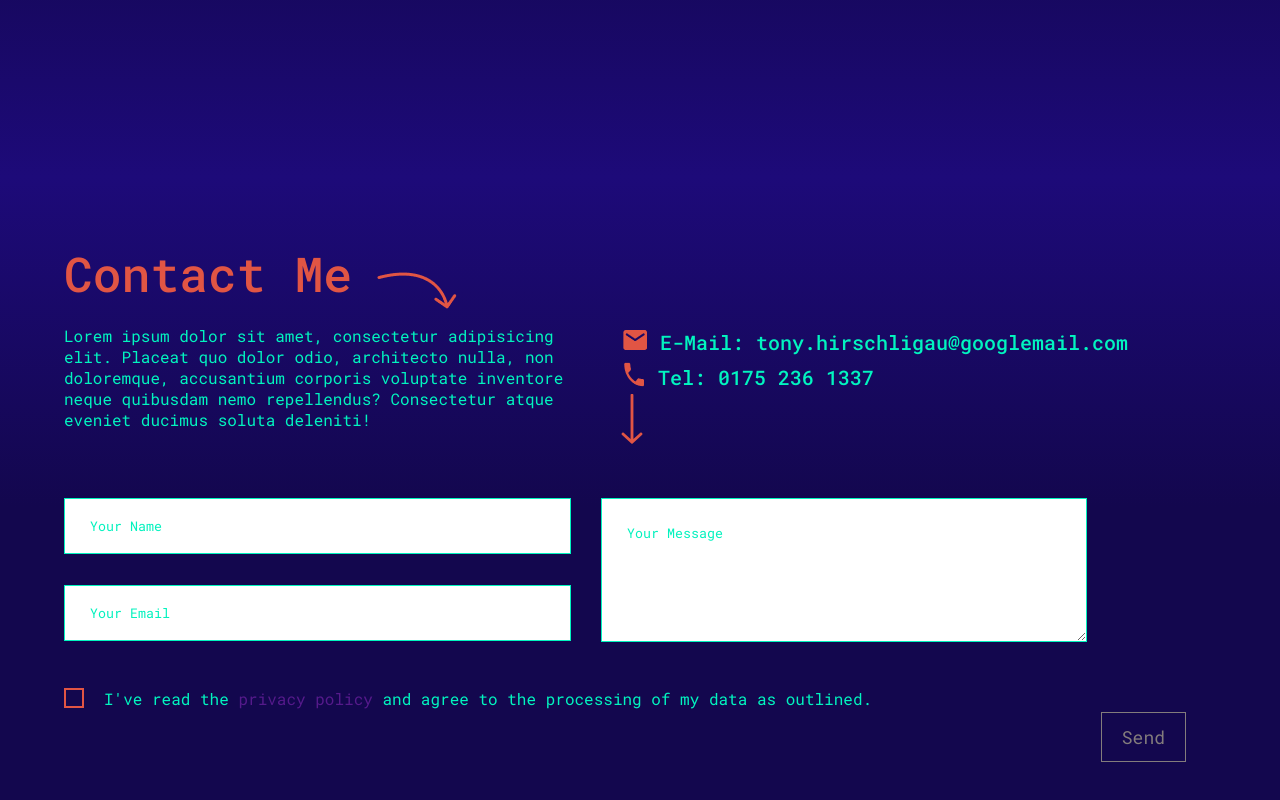
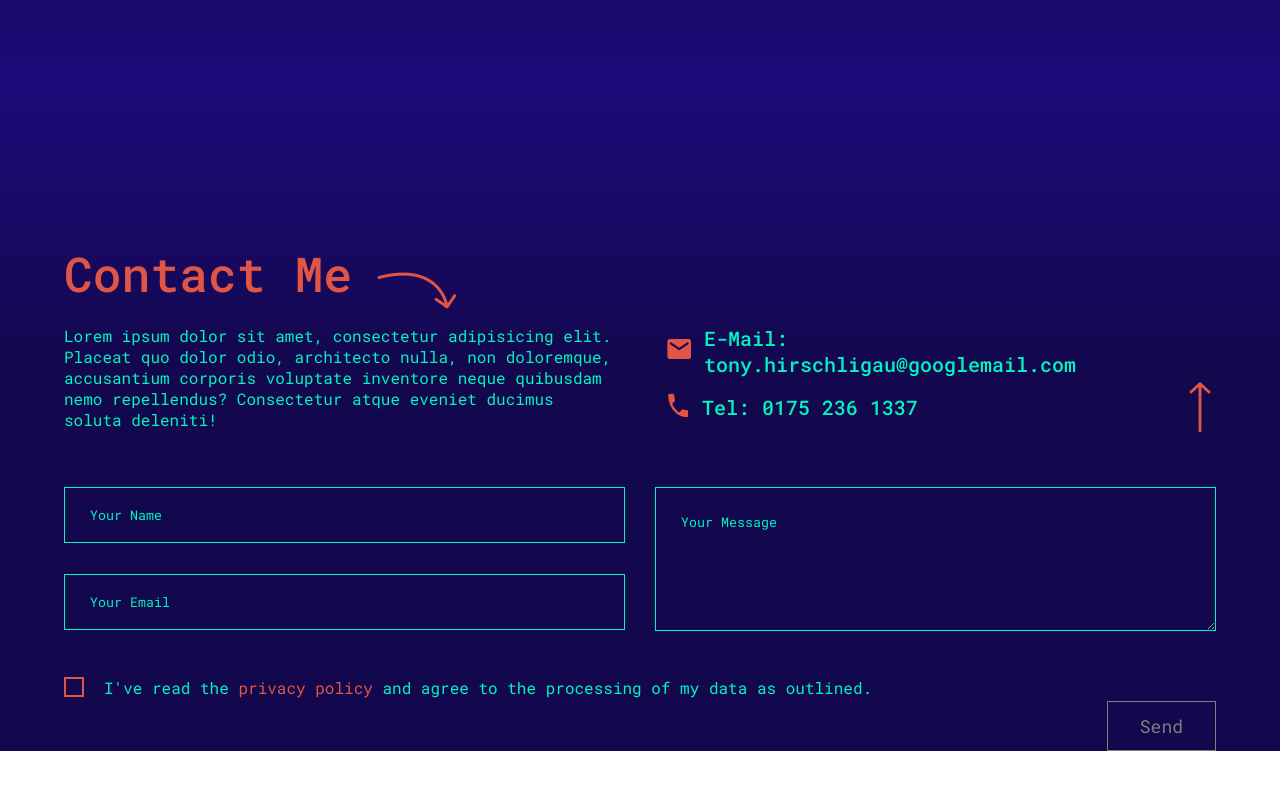
Before and after one commit to CTonyH/portfolio-project, an Angular app: page /contact in a window 1280 px wide. Shown: the part 558-1358 px from the top of the page. After the commit the page ends 1309 px from the top, so only its background shows below. Built offline with nearby package versions, Linux system fonts and the light colour scheme.

Commit message:
fixed desktop styling

```diff
--- a/src/app/contact/contact.component.scss
+++ b/src/app/contact/contact.component.scss
@@ -1,9 +1,11 @@
-section {
-  height: 43.75rem;
+.contact-wrapper {
+  max-width: 1440px;
+  width: 100%;
 }
 
 .header-container {
   display: flex;
+  width: 100%;
   > div {
     > img {
       margin-bottom: -3.125rem;
@@ -30,6 +32,7 @@ section {
   display: flex;
   align-items: center;
   gap: 0.625rem;
+  width: 80%;
   &:hover {
     cursor: pointer;
   }
@@ -108,14 +111,20 @@ form {
   display: flex;
   flex-direction: column;
   gap: 0.313rem;
+  width: 50%;
   > input {
     border: 1.5px solid #02f4bf;
-    width: 31.688rem;
+    width: 100%;
     height: 3.5rem;
     padding: 1.563rem;
     color: #02f4bf;
+    background-color: transparent;
     &::placeholder {
       color: hsla(167, 98%, 48%, 1);
+    }
+
+    &.ng-invalid.ng-touched::placeholder {
+      opacity: 0;
     }
   }
 }
@@ -123,30 +132,40 @@ form {
 .mail-container {
   > input {
     border: 1.5px solid #02f4bf;
-    width: 31.688rem;
+    width: 100%;
     height: 3.5rem;
     padding: 1.563rem;
     color: #02f4bf;
+    background: transparent;
     &::placeholder {
       color: hsla(167, 98%, 48%, 1);
+    }
+
+    &.ng-invalid.ng-touched::placeholder {
+      opacity: 0;
     }
   }
 }
 
 #message {
   border: 1.5px solid #02f4bf;
-  width: 38vw;
+  width: 100%;
   height: 9rem;
   padding: 1.563rem;
   color: #02f4bf;
+  background-color: transparent;
   &::placeholder {
     color: hsla(167, 98%, 48%, 1);
+  }
+
+  &.ng-invalid.ng-touched::placeholder {
+    opacity: 0;
   }
 }
 
 span {
   color: #02f4bf;
-  width: 31.688rem;
+  width: 50%;
 }
 
 .checkbox-container {
@@ -201,12 +220,10 @@ span {
   font-size: 1.125rem;
   padding-top: 0.75rem;
   padding-bottom: 0.75rem;
-  padding-right: 1.25rem;
-  padding-left: 1.25rem;
+  padding-right: 2rem;
+  padding-left: 2rem;
   color: hsla(0, 3%, 50%, 1);
   border: 1px solid hsla(0, 3%, 50%, 1);
-  margin-right: 1.875rem;
-
 }
 
 .btn-enabled {
@@ -219,7 +236,6 @@ span {
   padding-right: 1.25rem;
   padding-left: 1.25rem;
   cursor: pointer;
-  margin-right: 1.875rem;
 }
 
 textarea:focus {
@@ -242,9 +258,6 @@ input {
   width: 11.25rem;
   color: red;
   font-size: 0.875rem;
-
-  > img {
-  }
 }
 
 .invalid-image {
@@ -307,3 +320,37 @@ input {
   right: 0.625rem;
   top: 0.625rem;
 }
+
+.policy-link:visited {
+  color: #e15544;
+}
+
+.message-container {
+  width: 50%;
+}
+
+.contact-info-container {
+  width: 50%;
+  display: flex;
+  flex-direction: column;
+  justify-content: space-between;
+}
+
+.tel-svg-wrapper {
+  display: flex;
+  justify-content: space-between;
+  .home-svg-container {
+    padding: 0.3rem;
+    height: 60px;
+    svg {
+      transform: rotate(180deg);
+    }
+    &:hover {
+      border: 1px solid #02f4bf;
+      cursor: pointer;
+    }
+    &:hover .svg-arrow {
+      fill: #02f4bf;
+    }
+  }
+}
--- a/src/app/contact/contact.component.ts
+++ b/src/app/contact/contact.component.ts
@@ -1,4 +1,4 @@
-import { NgIf } from '@angular/common';
+import { NgIf, ViewportScroller } from '@angular/common';
 import { Component} from '@angular/core';
 import { FormsModule, NgForm } from '@angular/forms';
 
@@ -14,4 +14,10 @@ export class ContactComponent {
   email = 'tony.hirschligau@googlemail.com';
   isFocused: {[key: string]: boolean} = {};
   privacyAccepted: boolean = false;
+
+  constructor(private viewportScroller: ViewportScroller) {}
+
+  setAnchorTo (anchor: string): void {
+    this.viewportScroller.scrollToAnchor(anchor);
+  }
 }
```
